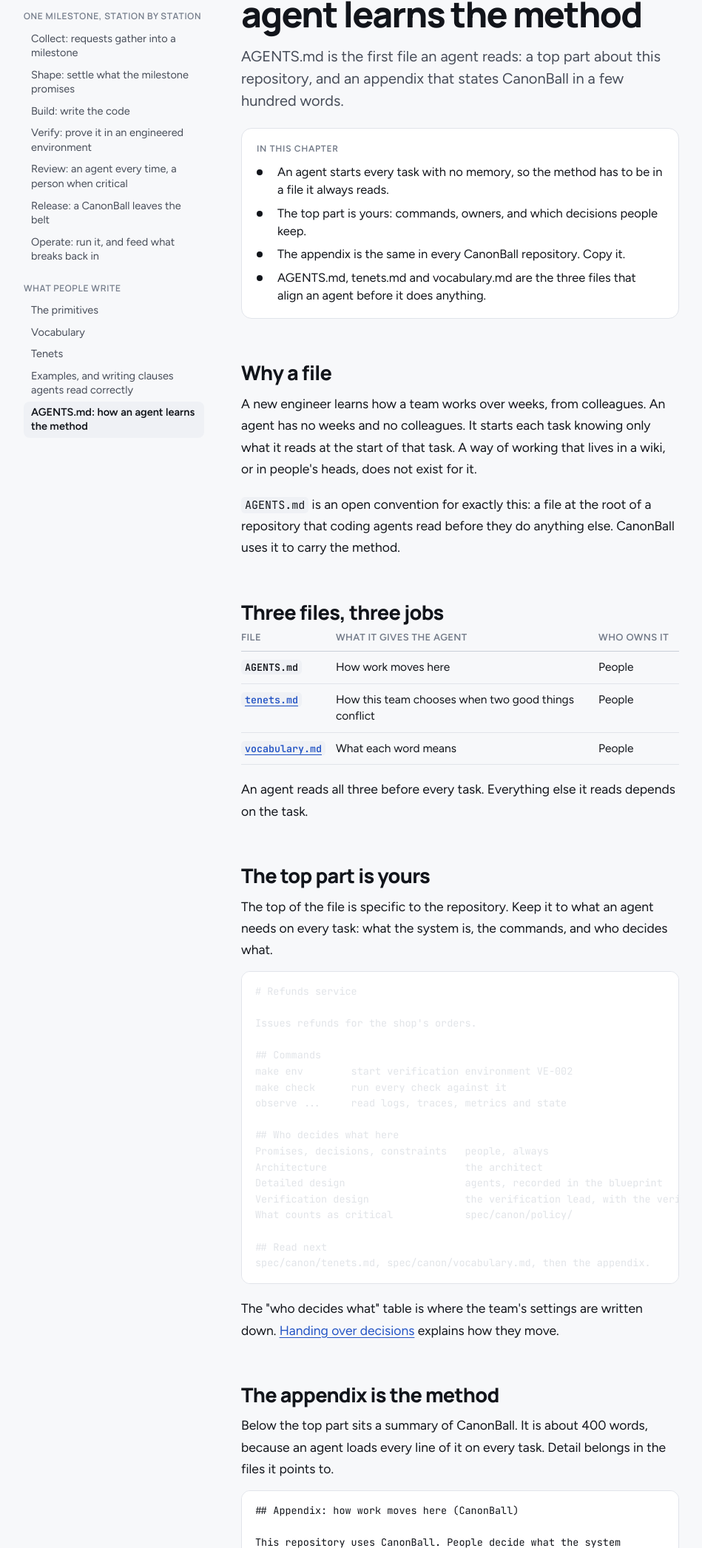
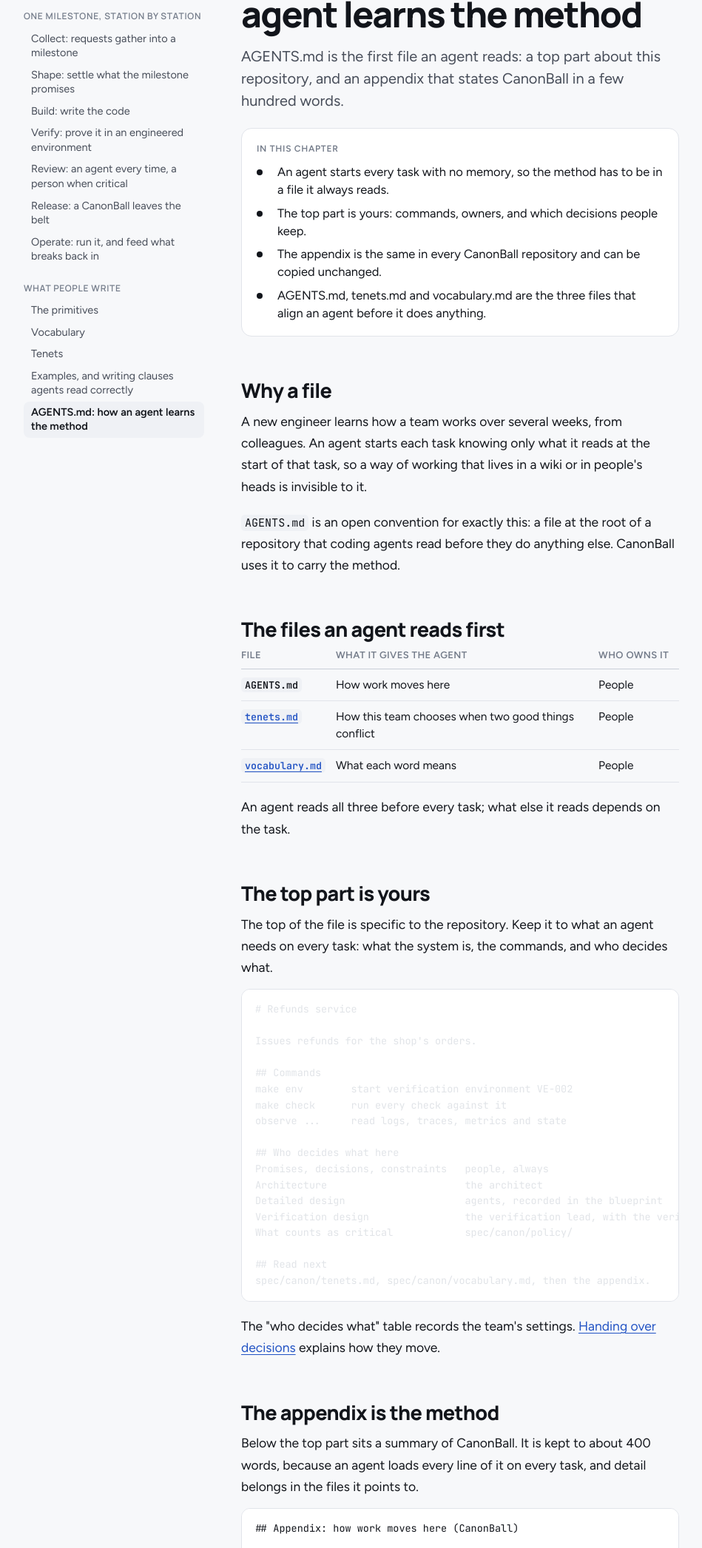
Before and after one commit to sheshavpd/CanonBall, an Astro site: page /guide/agents-md in a window 1280 px wide. Shown: the part 187-2280 px from the top of the page at 74% size, without its empty margins (38-987 px from the left). Built offline with nearby package versions, Linux system fonts and the light colour scheme; Astro itself is replaced by a stand-in of ours; code samples lack their colours.

Commit message:
Editing pass on guide prose (in progress)
Co-Authored-By: Claude Opus 5.5 <noreply@anthropic.com>
Claude-Session: https://claude.ai/code/session_01AVz2wGcVF9JKg54T4JtHM8

````diff
--- a/src/content/guide/agents-md.mdx
+++ b/src/content/guide/agents-md.mdx
@@ -6,18 +6,18 @@ order: 5
 points:
   - "An agent starts every task with no memory, so the method has to be in a file it always reads."
   - "The top part is yours: commands, owners, and which decisions people keep."
-  - "The appendix is the same in every CanonBall repository. Copy it."
+  - "The appendix is the same in every CanonBall repository and can be copied unchanged."
   - "AGENTS.md, tenets.md and vocabulary.md are the three files that align an agent before it does anything."
 related: [tenets, vocabulary, repository, start]
 ---
 
 ## Why a file
 
-A new engineer learns how a team works over weeks, from colleagues. An agent has no weeks and no colleagues. It starts each task knowing only what it reads at the start of that task. A way of working that lives in a wiki, or in people's heads, does not exist for it.
+A new engineer learns how a team works over several weeks, from colleagues. An agent starts each task knowing only what it reads at the start of that task, so a way of working that lives in a wiki or in people's heads is invisible to it.
 
 `AGENTS.md` is an open convention for exactly this: a file at the root of a repository that coding agents read before they do anything else. CanonBall uses it to carry the method.
 
-## Three files, three jobs
+## The files an agent reads first
 
 | File | What it gives the agent | Who owns it |
 |---|---|---|
@@ -25,7 +25,7 @@ A new engineer learns how a team works over weeks, from colleagues. An agent has
 | [`tenets.md`](../tenets/) | How this team chooses when two good things conflict | People |
 | [`vocabulary.md`](../vocabulary/) | What each word means | People |
 
-An agent reads all three before every task. Everything else it reads depends on the task.
+An agent reads all three before every task; what else it reads depends on the task.
 
 ## The top part is yours
 
@@ -52,11 +52,11 @@ What counts as critical            spec/canon/policy/
 spec/canon/tenets.md, spec/canon/vocabulary.md, then the appendix.
 ```
 
-The "who decides what" table is where the team's settings are written down. [Handing over decisions](../delegation/) explains how they move.
+The "who decides what" table records the team's settings. [Handing over decisions](../delegation/) explains how they move.
 
 ## The appendix is the method
 
-Below the top part sits a summary of CanonBall. It is about 400 words, because an agent loads every line of it on every task. Detail belongs in the files it points to.
+Below the top part sits a summary of CanonBall. It is kept to about 400 words, because an agent loads every line of it on every task, and detail belongs in the files it points to.
 
 <Appendix />
 
@@ -64,6 +64,6 @@ The same text is available as a file to copy: [agents-appendix.md](../../agents-
 
 ## Keeping it true
 
-The appendix is only useful while it matches how the team works. If the team changes a rule, it changes the appendix in the same milestone. People own the file, and a change to it is reviewed by a person.
+The appendix is useful only while it matches how the team works, so a team that changes a rule changes the appendix in the same milestone. People own the file, and a change to it is reviewed by a person.
 
-A sign that the file is missing something: agents keep asking the same question, or keep making the same wrong assumption. The answer goes in `AGENTS.md` if it is about how work moves, in `tenets.md` if it is about a trade-off, and in `vocabulary.md` if it is about a word.
+Agents that keep asking the same question, or keep making the same wrong assumption, are a sign that the file is missing something. The answer goes in `AGENTS.md` if it is about how work moves, in `tenets.md` if it is about a trade-off, and in `vocabulary.md` if it is about a word.
````
